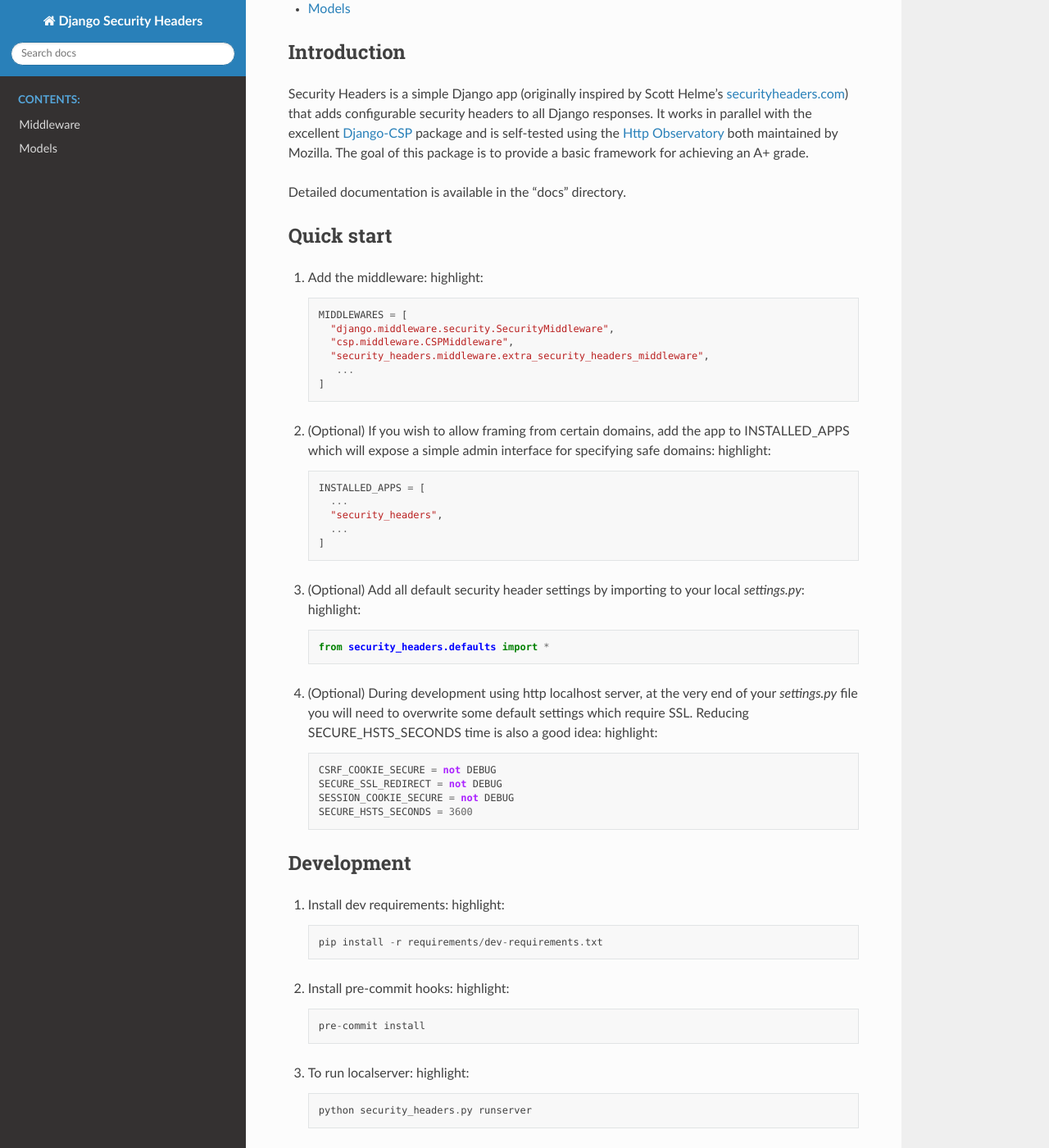
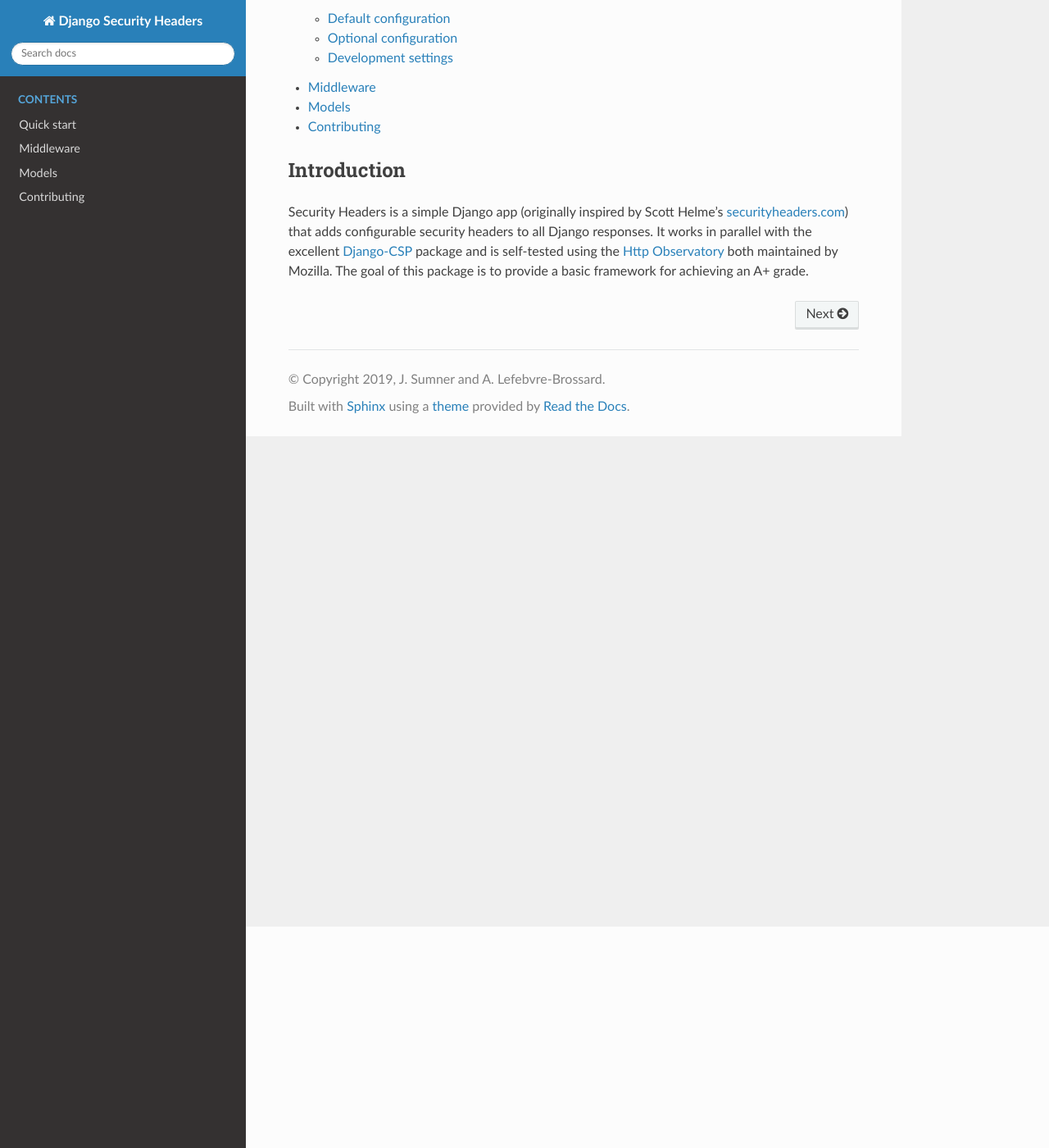
Before and after one commit to rogue707Dev/Django-security-headers, a Sphinx documentation site: the page built from docs/index.rst, in a window 1280 px wide and 1400 px high, scrolled down 270 px. Shown: the whole window at 82% size. Built offline with Sphinx 7.4.7 and the Read the Docs theme 2.0.0, drawn with Linux system fonts in a browser that asks for light colours; some of the changed text lies outside the part shown.

Commit message:
Update docs and default settings

```diff
--- a/docs/contents.rst
+++ b/docs/contents.rst
@@ -2,5 +2,7 @@
    :maxdepth: 2
    :caption: Contents:
 
+   quickstart.rst
    middleware.rst
    models.rst
+   contributing.rst
--- a/docs/index.rst
+++ b/docs/index.rst
@@ -3,90 +3,18 @@
    You can adapt this file completely to your liking, but it should at least
    contain the root `toctree` directive.
 
+===================================================
 Welcome to Django Security Headers's documentation!
 ===================================================
 
 .. toctree::
    :maxdepth: 2
-   :caption: Contents:
+   :caption: Contents
 
    contents.rst
 
+
 Introduction
-------------
+============
 
 Security Headers is a simple Django app (originally inspired by Scott Helme's `securityheaders.com <https://securityheaders.com>`_) that adds configurable security headers to all Django responses.  It works in parallel with the excellent `Django-CSP <https://github.com/mozilla/django-csp>`_ package and is self-tested using the `Http Observatory <https://github.com/mozilla/http-observatory>`_ both maintained by Mozilla.  The goal of this package is to provide a basic framework for achieving an A+ grade.
-
-Detailed documentation is available in the "docs" directory.
-
-
-Quick start
------------
-
-1. Add the middleware: highlight::
-
-    MIDDLEWARES = [
-      "django.middleware.security.SecurityMiddleware",
-      "csp.middleware.CSPMiddleware",
-      "security_headers.middleware.extra_security_headers_middleware",
-       ...
-    ]
-
-
-2. (Optional) If you wish to allow framing from certain domains, add the app to INSTALLED_APPS which will expose a simple admin interface for specifying safe domains:  highlight::
-
-    INSTALLED_APPS = [
-      ...
-      "security_headers",
-      ...
-    ]
-
-
-3. (Optional) Add all default security header settings by importing to your local `settings.py`:  highlight::
-
-    from security_headers.defaults import *
-
-
-4. (Optional) During development using http localhost server, at the very end of your `settings.py` file you will need to overwrite some default settings which require SSL.  Reducing SECURE_HSTS_SECONDS time is also a good idea: highlight::
-
-    CSRF_COOKIE_SECURE = not DEBUG
-    SECURE_SSL_REDIRECT = not DEBUG
-    SESSION_COOKIE_SECURE = not DEBUG
-    SECURE_HSTS_SECONDS = 3600
-
-
-Development
------------
-
-1. Install dev requirements:  highlight::
-
-    pip install -r requirements/dev-requirements.txt
-
-
-2. Install pre-commit hooks:  highlight::
-
-    pre-commit install
-
-
-3. To run localserver:  highlight::
-
-    python security_headers.py runserver
-
-
-4. To run tests or to get http-observatory scan report, start a secure localhost (at 127.0.0.1:8000) to enable https:  highlight::
-
-    python security_headers.py runsslserver
-
-
-5. Run test suite as a separate process:  highlight::
-
-    pytest
-
-
-Documentation
--------------
-
-highlight::
-
-    cd docs
-    make html
```
Also changed, not shown: docs/contributing.rst (added, +26 -0 lines), docs/quickstart.rst (added, +62 -0 lines).
